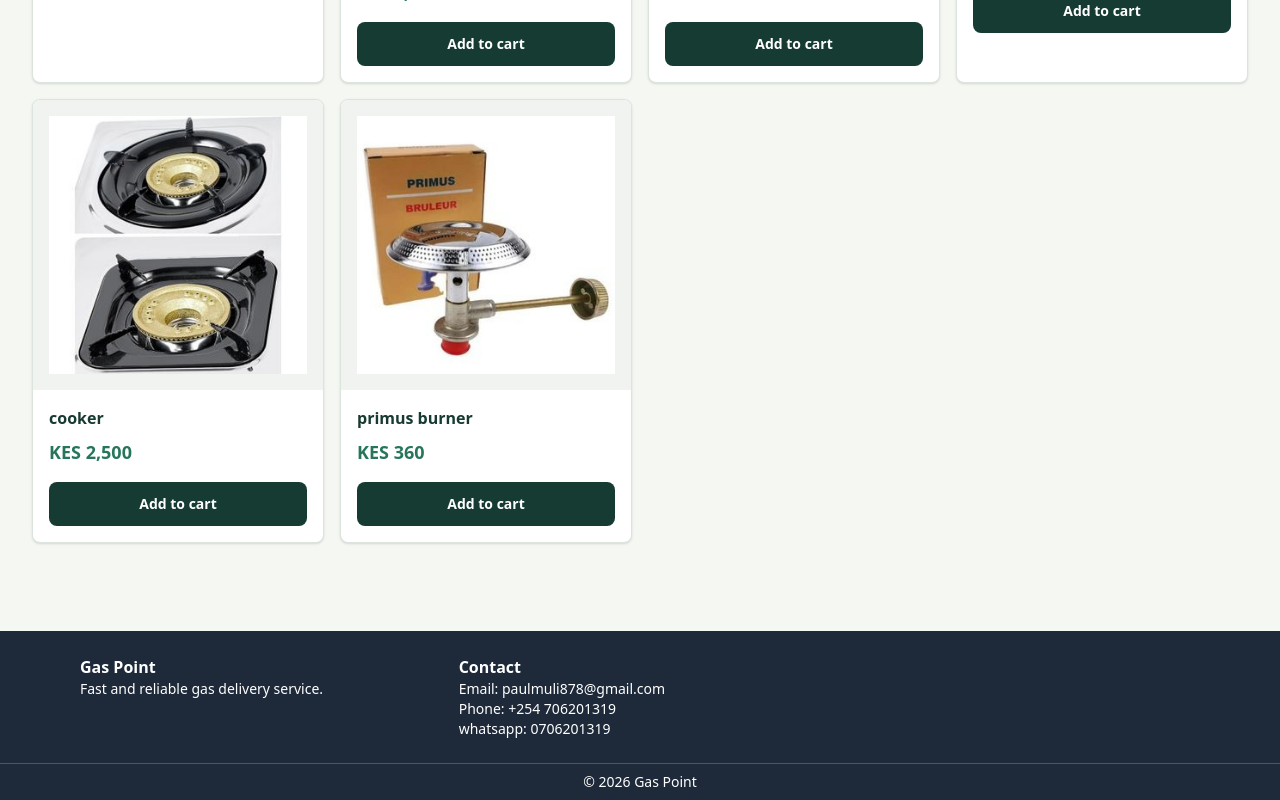
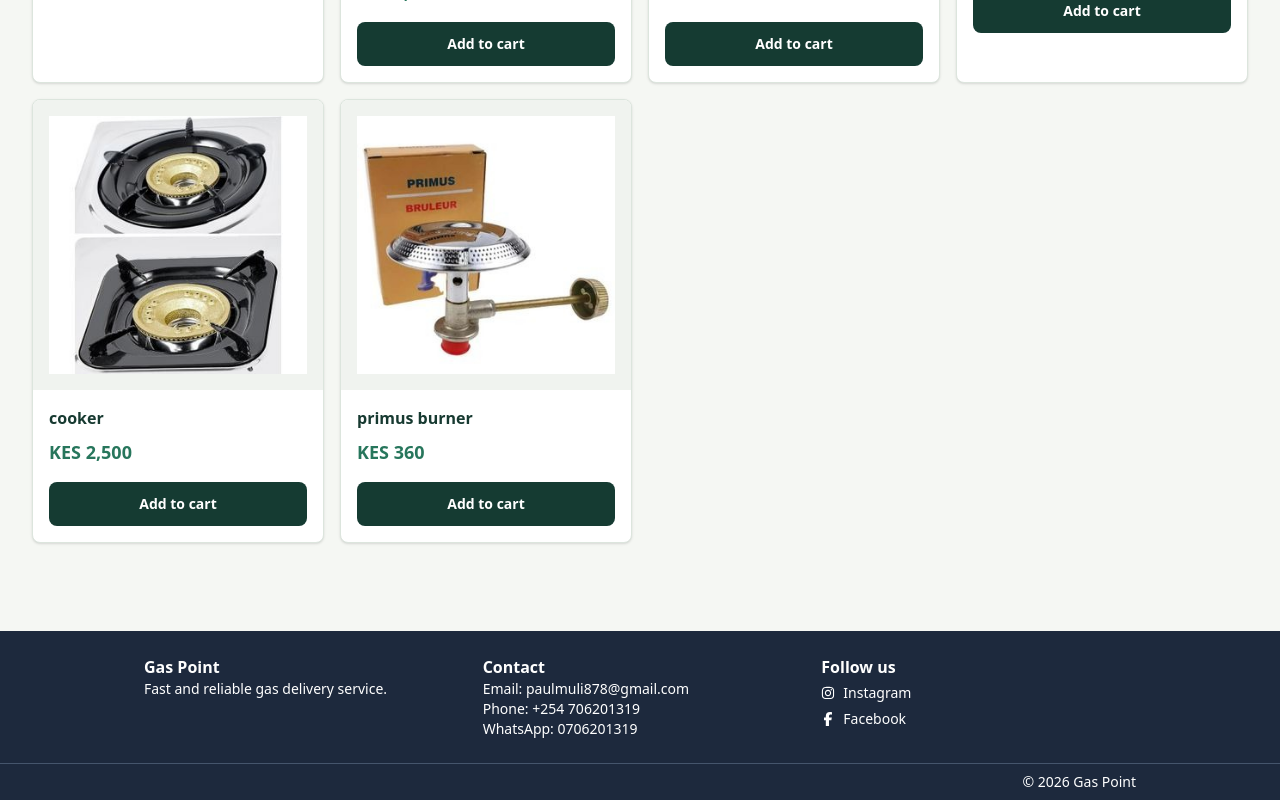
Before and after one commit to Terminete/QUICK-SILVER, a React (Vite) app: page / in a window 1280 px wide. Shown: the part 2955-3755 px from the top of the page. Built offline with nearby package versions, Linux system fonts and the light colour scheme.

Commit message:
mofiied footer

```diff
--- a/src/components/Footer.jsx
+++ b/src/components/Footer.jsx
@@ -1,37 +1,57 @@
-import React from 'react'
+import { FaFacebookF, FaInstagram } from "react-icons/fa6";
 
 const Footer = () => {
   return (
-    <div>
-    <footer className="bg-gray-800 text-white mt-10">
-
-      <div className="max-w-6xl mx-auto px-4 py-6 grid md:grid-cols-3 gap-4">
-
-        {/* About */}
+    <footer className="mt-10 bg-slate-800 text-white">
+      <div className="mx-auto grid max-w-5xl grid-cols-1 gap-6 px-4 py-6 sm:grid-cols-3">
         <div>
           <h3 className="font-bold">Gas Point</h3>
-          <p className="text-sm">
-            Fast and reliable gas delivery service.
-          </p>
+          <p className="text-sm">Fast and reliable gas delivery service.</p>
         </div>
 
-
-        {/* Contact */}
         <div>
           <h3 className="font-bold">Contact</h3>
           <p className="text-sm">Email: paulmuli878@gmail.com</p>
           <p className="text-sm">Phone: +254 706201319</p>
-          <p className="text-sm">whatsapp: 0706201319</p>
+          <p className="text-sm">WhatsApp: 0706201319</p>
         </div>
 
+        <div>
+          <h3 className="font-bold">Follow us</h3>
+          <ul className="mt-1 space-y-1 text-sm">
+            <li>
+              <a
+                href="https://instagram.com/termineterwizkid"
+                target="_blank"
+                rel="noopener noreferrer"
+                className="inline-flex items-center gap-2 hover:text-white/75 focus-visible:outline focus-visible:outline-2 focus-visible:outline-offset-2 focus-visible:outline-white"
+              >
+                <FaInstagram aria-hidden="true" />
+                Instagram
+              </a>
+            </li>
+            <li>
+              <a
+                href="https://facebook.com/TermineterWizkid"
+                target="_blank"
+                rel="noopener noreferrer"
+                className="inline-flex items-center gap-2 hover:text-white/75 focus-visible:outline focus-visible:outline-2 focus-visible:outline-offset-2 focus-visible:outline-white"
+              >
+                <FaFacebookF aria-hidden="true" />
+                Facebook
+              </a>
+            </li>
+          </ul>
+        </div>
       </div>
 
-      <div className="text-center text-sm border-t border-gray-600 py-2">
-        © 2026 Gas Point
+      <div className="border-t border-slate-600">
+        <p className="mx-auto max-w-5xl px-4 py-2 text-right text-sm">
+          © 2026 Gas Point
+        </p>
       </div>
     </footer>
-    </div>
-  )
-}
+  );
+};
 
-export default Footer
+export default Footer;
--- a/src/components/Navbar.jsx
+++ b/src/components/Navbar.jsx
@@ -7,16 +7,25 @@ import { FaBars, FaFireFlameCurved, FaMagnifyingGlass, FaXmark } from "react-ico
 const Navbar = () => {
   const { cart } = useCart();
   const { user, logout } = useAuth();
-  const [searchTerm, setSearchTerm] = useState("");
+  const location = useLocation();
+  const [searchTerm, setSearchTerm] = useState(
+    () => new URLSearchParams(location.search).get("search") || ""
+  );
   const [menuOpen, setMenuOpen] = useState(false);
   const navigate = useNavigate();
-  const location = useLocation();
   const cartCount = cart.reduce((count, item) => count + (Number(item.quantity) || 1), 0);
+
+  const updateSearch = (value) => {
+    setSearchTerm(value);
+    const query = value.trim();
+    navigate(query ? `/?search=${encodeURIComponent(query)}` : "/", {
+      replace: location.pathname === "/",
+    });
+  };
 
   const handleSearch = (e) => {
     e.preventDefault();
-    const query = searchTerm.trim();
-    navigate(query ? `/?search=${encodeURIComponent(query)}` : "/");
+    updateSearch(searchTerm);
     setMenuOpen(false);
   };
 
@@ -51,7 +60,7 @@ const Navbar = () => {
               type="search"
               placeholder="Search gas and accessories"
               value={searchTerm}
-              onChange={(event) => setSearchTerm(event.target.value)}
+              onChange={(event) => updateSearch(event.target.value)}
               className="w-full rounded-lg border border-white/20 bg-white/10 py-2.5 pl-10 pr-3 text-sm text-white outline-none transition placeholder:text-white/50 focus:border-[#f4a261] focus:ring-4 focus:ring-[#f4a261]/15"
             />
           </div>
```
